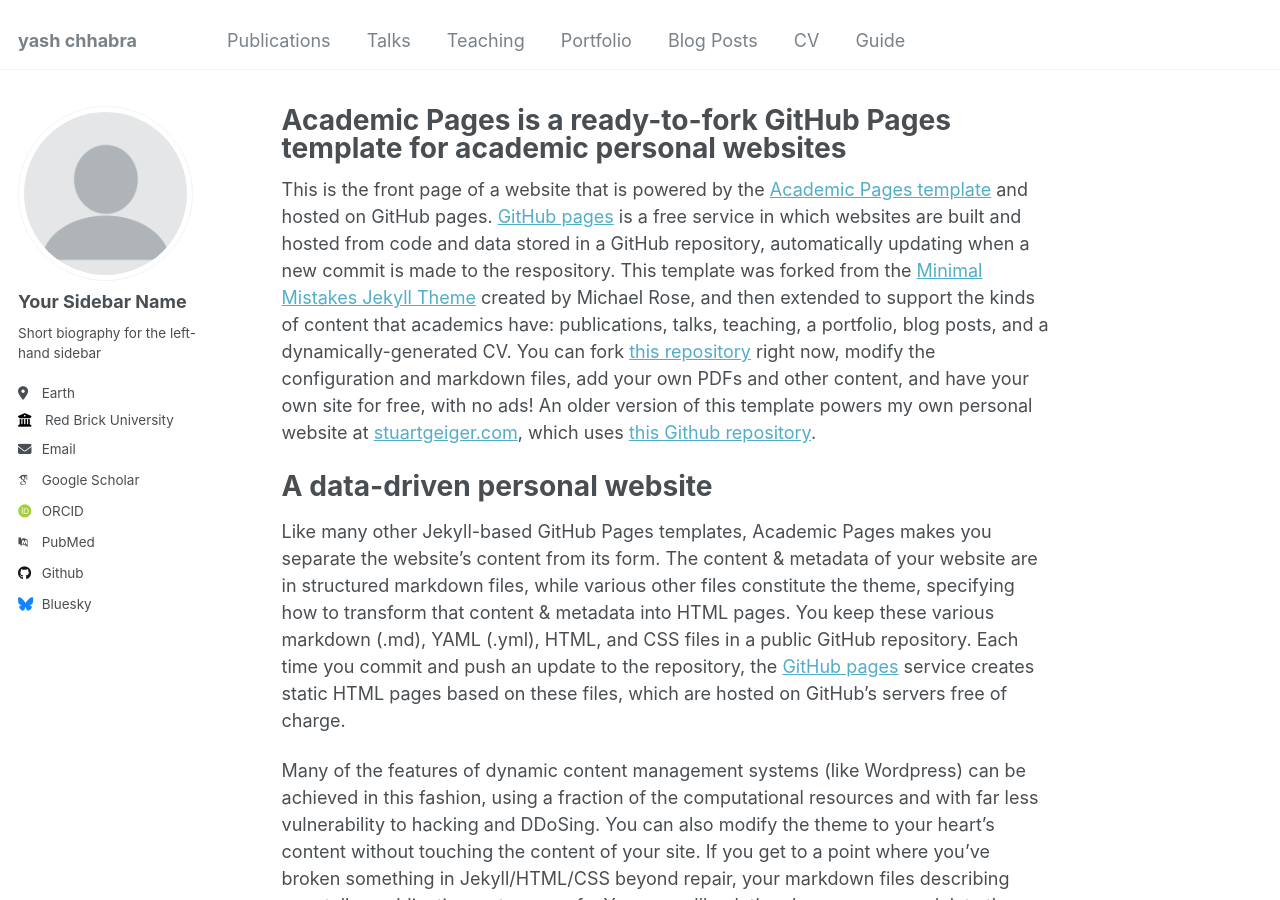
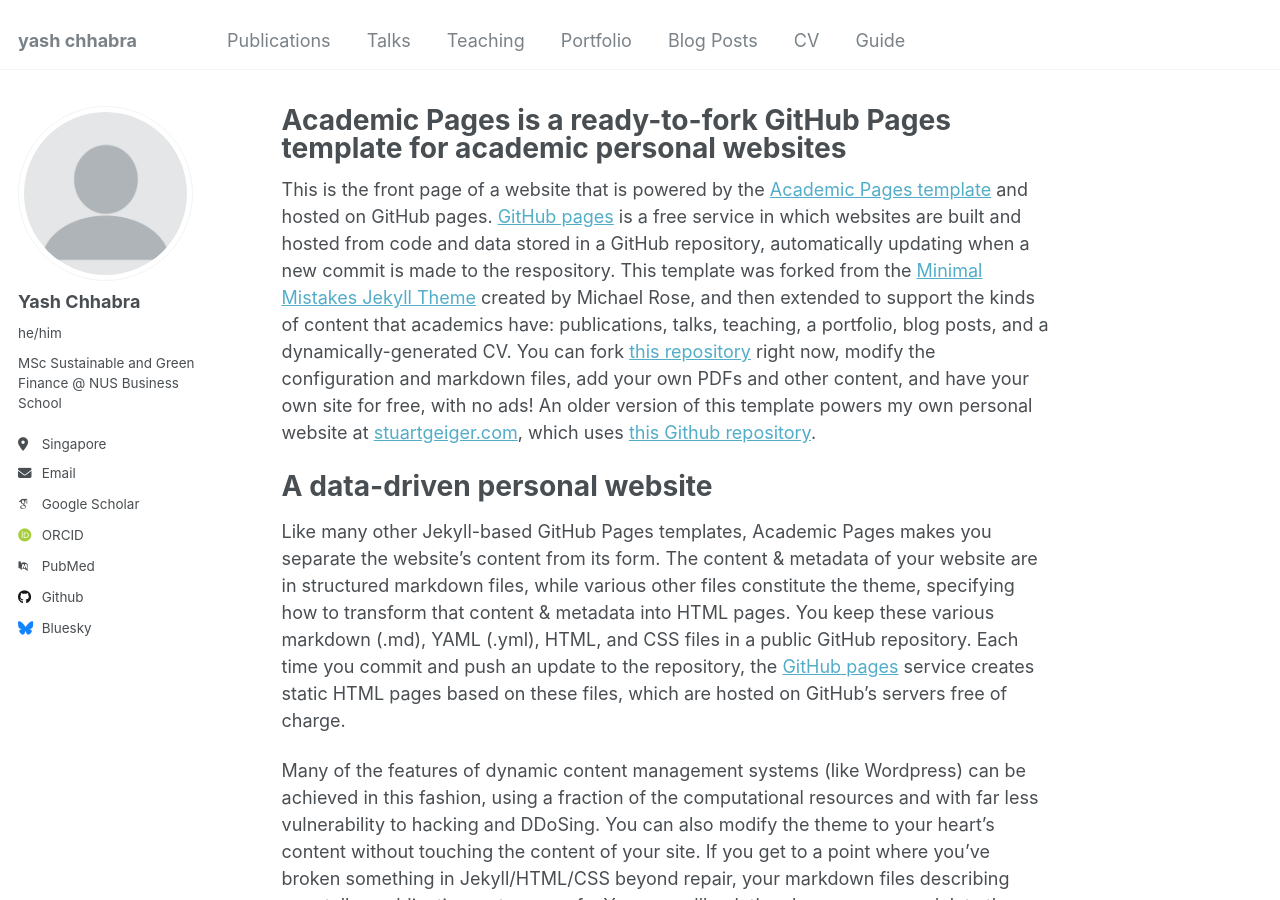
Before and after one commit to yash-c-nus/yashc.github.io, a Jekyll site: the page built from _pages/about.md, in a window 1280 px wide and 900 px high. Built offline with Jekyll 4.4.1, drawn with Linux system fonts in a browser that asks for light colours; some web fonts are replaced.

Commit message:
Update _config.yml

```diff
--- a/_config.yml
+++ b/_config.yml
@@ -22,13 +22,13 @@ repository               : "academicpages/academicpages.github.io"
 author:
   # Biographic information
   avatar           : "profile.png"
-  name             : "Your Sidebar Name"
-  pronouns         : # example: "she/her"
-  bio              : "Short biography for the left-hand sidebar"
-  location         : "Earth"
-  employer         : "Red Brick University"
+  name             : "Yash Chhabra"
+  pronouns         : "he/him"
+  bio              : "MSc Sustainable and Green Finance @ NUS Business School"
+  location         : "Singapore"
+  employer         : # Red Brick University"
   uri              : # URL
-  email            : "none@example.org"
+  email            : "yash.c@u.nus.edu"
 
   # Academic websites
   arxiv            : # URL - Update with the correct link to your profile
```
